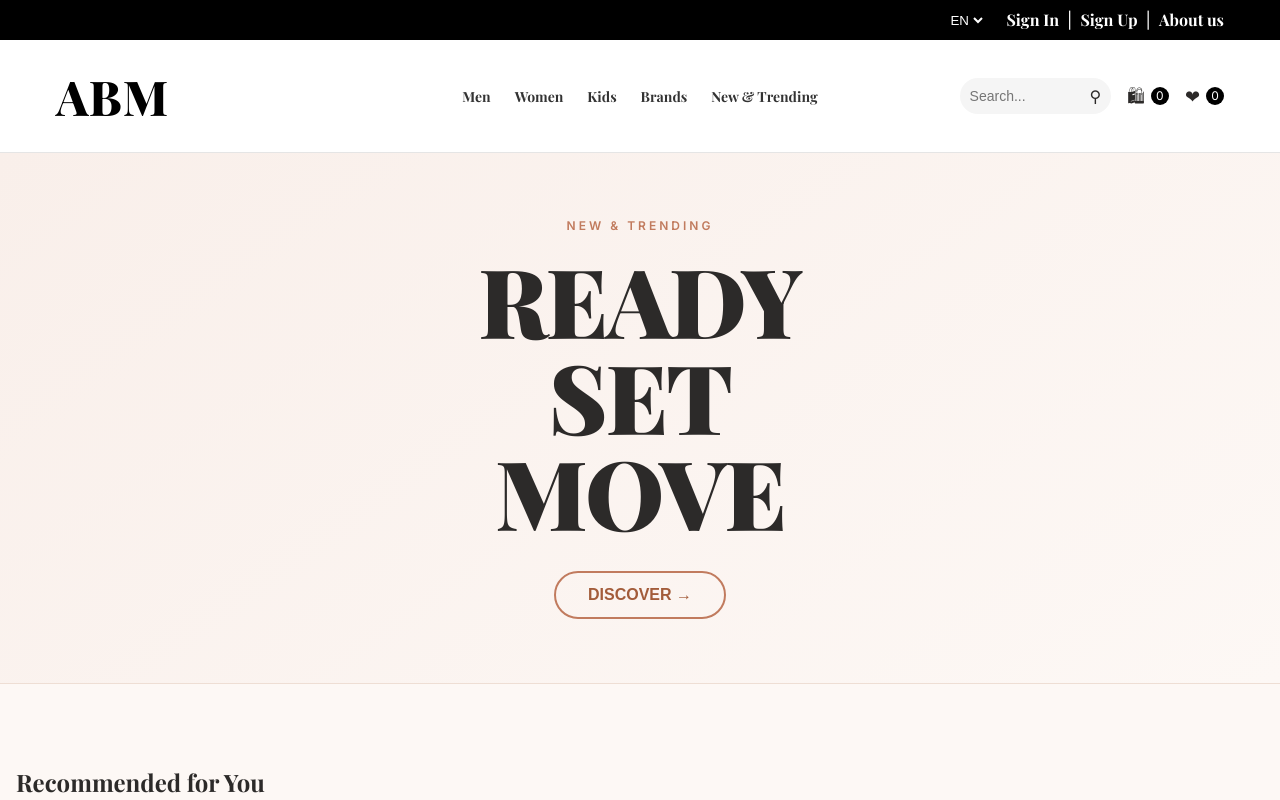
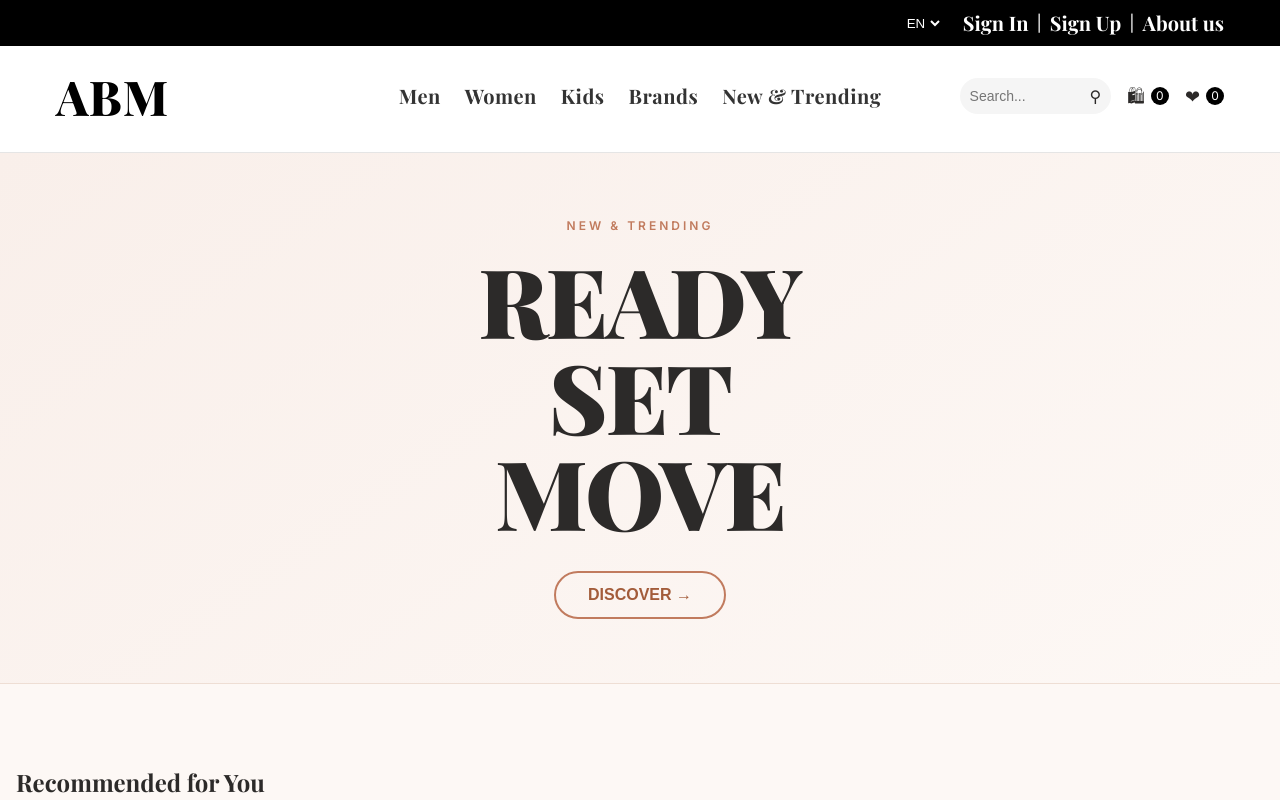
Before and after one commit to Artem1508/E-pood, a React (Vite) app in the folder frontend/frontend/: page / in a window 1280 px wide. Shown: the top 800 px of the page. Built offline with nearby package versions, Linux system fonts and the light colour scheme; no server answers.

Commit message:
Enhance navigation styles: update font sizes and weights for header links and mega menu items

```diff
--- a/frontend/frontend/src/components/Header.tsx
+++ b/frontend/frontend/src/components/Header.tsx
@@ -40,7 +40,9 @@ export default function Header({ cartCount, favoritesCount }: any) {
                 onMouseEnter={() => openMenu(item)}
                 onMouseLeave={closeMenu}
               >
-                <a href="#">{item}</a>
+                <a href="#" className="nav-link">
+                  {item}
+                </a>
 
                 {activeMenu === item && megaMenuData[item] && (
                   <div
--- a/frontend/frontend/src/index.css
+++ b/frontend/frontend/src/index.css
@@ -206,6 +206,9 @@ h1, h2, h3, a, .logo-font {
   text-decoration: none;
   color: var(--text-dark);
 }
+a{
+  font-size: 20px;
+}
 
 .Row {
     display: table;
@@ -270,6 +273,12 @@ input:focus {
 .nav-item-wrapper {
   position: static;
 }
+.header-center .nav-link {
+  font-size: 20px !important;
+  font-weight: 600 !important;
+  letter-spacing: 0.5px;
+}
+
 
 .mega-menu {
   position: absolute;
@@ -325,7 +334,7 @@ input:focus {
 
 .mega-menu-column h4 {
   font-weight: 600;
-  font-size: 13px;
+  font-size: 18px;
   margin-bottom: 12px;
   color: #111;
   letter-spacing: 0.3px;
@@ -351,7 +360,7 @@ input:focus {
 
 .mega-menu-column a {
   text-decoration: none;
-  font-size: 13px;
+  font-size: 16px;
   color: #555;
 
   transition: color 0.2s ease;
```
